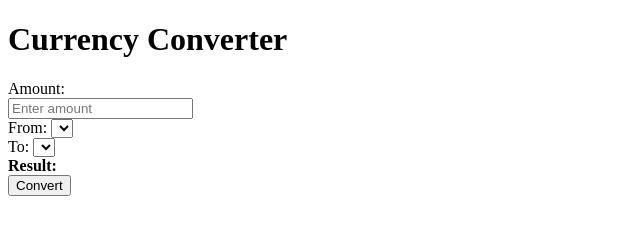
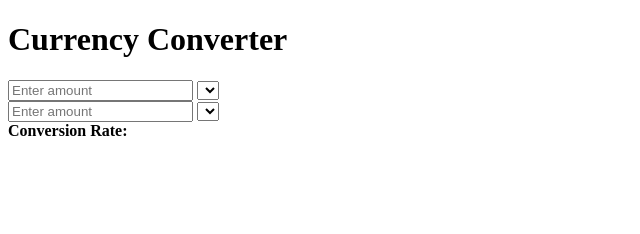
Before and after one commit to CurtisScholey/CurrencyConverter, a plain HTML site: page index.html in a window 1280 px wide. Shown: the whole page, without its empty margins (0-640 px from the left). Drawn offline with Linux system fonts and the light colour scheme.

Commit message:
Update index.html - Initial Layout v.2
Updated to new requirements

```diff
--- a/index.html
+++ b/index.html
@@ -9,33 +9,32 @@
     <meta name="author" content="Curtis Scholey">
     <link rel="stylesheet" href="styles.css">
 </head>
+
 <body>
     <div class="converter">
         <h1>Currency Converter</h1>
-        <div>
-            <label for="valueInput">Amount:</label>
-          <div>
-            <input type="number" id="valueInput" class="input-field" placeholder="Enter amount">
-          </div>
-        </div>
-        <div>
-            <label for="fromCurrency">From:</label>
-            <select id="fromCurrency" class="input-field">
+
+        <!-- First Conversion Section (First input box and currency dropdown box) -->
+        <div class="conversion-section-1">
+            <input type="number" id="inputOne" class="input-field" placeholder="Enter amount">
+            <select id="currencyOne" class="currency-dropdown">
                 <!-- Options will be dynamically added using JavaScript -->
             </select>
         </div>
 
-        <div>
-            <label for="toCurrency">To:</label>
-            <select id="toCurrency" class="input-field">
+        <!-- Second Conversion Section (Second input box and currency dropdown box) -->
+        <div class="conversion-section">
+            <input type="number" id="inputTwo" class="input-field" placeholder="Enter amount">
+            <select id="currencyTwo" class="currency-dropdown">
                 <!-- Options will be dynamically added using JavaScript -->
             </select>
         </div>
-        <div class="result">
-            <strong>Result:</strong> <span id="convertedValue"></span>
+
+        <!-- Conversion Rate Display -->
+        <div class="conversion-rate">
+            <strong>Conversion Rate:</strong> <span id="conversionRate"></span>
         </div>
-        <button id="convertBtn" class="button">Convert</div>
-    </div>
+
     <script src="script.js"></script>
 </body>
 </html>
```
